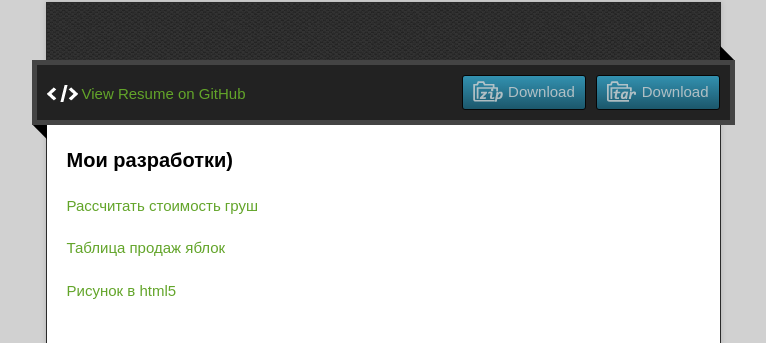
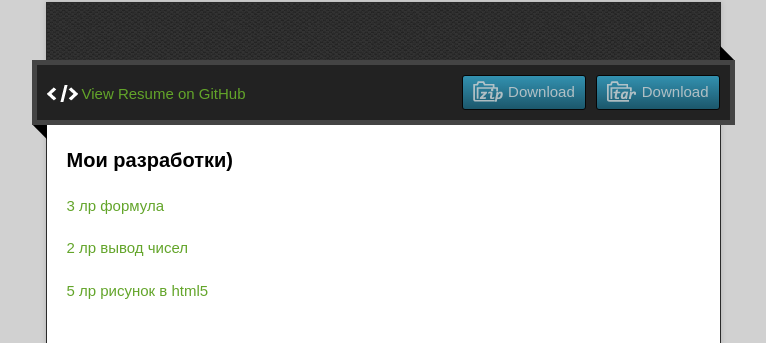
Before and after one commit to Laffi09/resume, a plain HTML site: page index.html in a window 1280 px wide. Shown: the part 128-471 px from the top of the page, without its empty margins (257-1023 px from the left). Drawn offline with nearby package versions, Linux system fonts and the light colour scheme.

Commit message:
Update index.html

```diff
--- a/index.html
+++ b/index.html
@@ -40,9 +40,9 @@
 <a name="welcome-to-github-pages" class="anchor" href="#welcome-to-github-pages"><span class="octicon octicon-link"></span></a>Мои разработки)</h3>
 
 <p>
-<a href="1laba/index.html">Рассчитать стоимость груш</a><p>
-  <a href="2laba/index.html">Таблица продаж яблок</a><p>
-  <a href="5laba/index.html">Рисунок в html5</a>
+<a href="1laba/index.html">3 лр формула</a><p>
+  <a href="2laba/index.html">2 лр вывод чисел</a><p>
+  <a href="5laba/index.html">5 лр рисунок в html5</a>
 </p>
 
 
```
